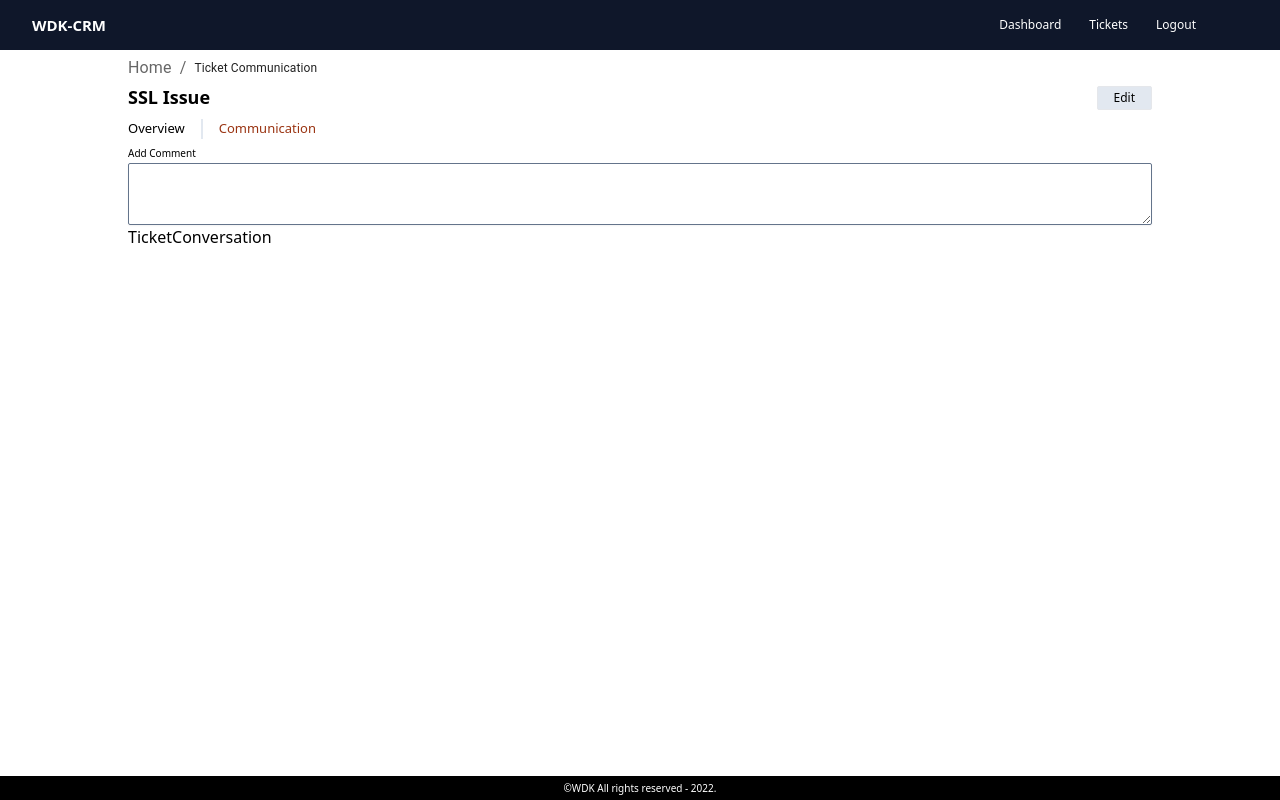
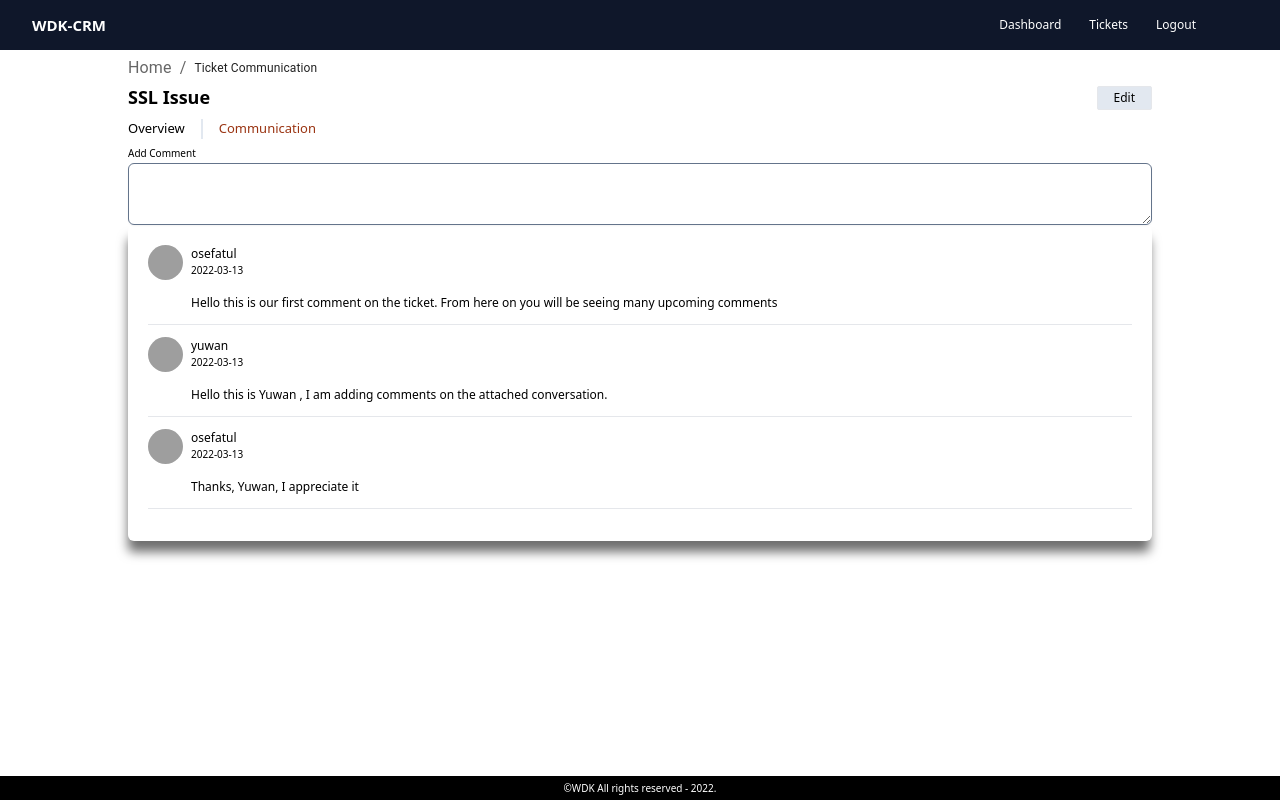
Before and after one commit to osefatul/ticket-tracker-system-CRM, a React (Create React App) app in the folder frontend/: page /ticket-communication in a window 1280 px wide. Both pictures are taken after a click on the element "Communication". Built offline with nearby package versions, Linux system fonts and the light colour scheme; grey boxes are pictures that could not be loaded.

Commit message:
Ticket overiew and commuincation have been designed

```diff
--- a/frontend/src/components/TicketPage/TicketBody.jsx
+++ b/frontend/src/components/TicketPage/TicketBody.jsx
@@ -1,7 +1,7 @@
 import React from "react";
 import TextareaAutosize from "@mui/material/TextareaAutosize";
 import TicketConversation from "./TicketConversation";
-function TicketBody() {
+function TicketBody({ details }) {
   return (
     <div>
       <form>
@@ -9,7 +9,7 @@ function TicketBody() {
         <textarea
           rows="3"
           className={`placeholder:italic placeholder:text-slate-400 placeholder:pl-1
-              block text-slate-700 bg-white rounded-sm shadow-sm sm:text-sm
+              block text-slate-700 bg-white rounded-md shadow-sm sm:text-sm
               focus:outline-none focus:border-sky-500 focus:ring-sky-500 focus:ring-1 border border-slate-500 w-full text-[10px]
               }`}
           name="comment"
@@ -17,8 +17,8 @@ function TicketBody() {
           required
         />
       </form>
-      <div>
-        <TicketConversation />
+      <div className="p-5 boxShadow rounded-md">
+        <TicketConversation details={details} />
       </div>
     </div>
   );
--- a/frontend/src/components/TicketPage/TicketConversation.jsx
+++ b/frontend/src/components/TicketPage/TicketConversation.jsx
@@ -1,7 +1,29 @@
 import React from "react";
 
-function TicketConversation() {
-  return <div>TicketConversation</div>;
+function TicketConversation({ details }) {
+  console.log(details);
+  return (
+    <div className="">
+      {details.map((cmnt, index) => (
+        <div className="space-y-3 mb-3">
+          <div key={index + cmnt.date} className="flex items-start space-x-2">
+            <img
+              className="w-[35px] h-[35px] object contain rounded-full"
+              src="https://avatars.githubusercontent.com/u/67508976?v=4"
+              alt=""
+            />
+
+            <div className="flex flex-col items-start justify-start text-[12px]">
+              <p>{cmnt.commentBy}</p>
+              <p className=" text-[10px] pb-4">{cmnt.date}</p>
+              <p>{cmnt.comment}</p>
+            </div>
+          </div>
+          <hr className="flex items-start justify-start mx-auto bg-slate-100 w-[100%] " />
+        </div>
+      ))}
+    </div>
+  );
 }
 
 export default TicketConversation;
--- a/frontend/src/components/TicketPage/TicketHeader.jsx
+++ b/frontend/src/components/TicketPage/TicketHeader.jsx
@@ -1,6 +1,6 @@
 import React, { useState } from "react";
 import TicketSummary from "./TicketSummary";
-import { data, data2 } from "../../dummyTickets";
+import { userRows } from "../../dummyTickets";
 import TicketBody from "./TicketBody";
 
 function TicketHeader() {
@@ -8,9 +8,9 @@ function TicketHeader() {
     {
       id: 0,
       category: "Overview",
-      details: data,
+      details: userRows[0].description,
     },
-    { id: 1, category: "Communication", details: data2 },
+    { id: 1, category: "Communication", details: userRows[0].conversation },
   ];
 
   const [value, setValue] = useState(0);
@@ -48,7 +48,13 @@ function TicketHeader() {
 
       <div></div>
 
-      <div>{category === "Overview" ? <TicketSummary /> : <TicketBody />}</div>
+      <div>
+        {category === "Overview" ? (
+          <TicketSummary details={details} />
+        ) : (
+          <TicketBody details={details} />
+        )}
+      </div>
     </div>
   );
 }
--- a/frontend/src/components/TicketPage/TicketSummary.jsx
+++ b/frontend/src/components/TicketPage/TicketSummary.jsx
@@ -1,6 +1,6 @@
 import React from "react";
 
-function TicketSummary({ description }) {
+function TicketSummary({ details }) {
   return (
     <div>
       <hr className="flex items-start justify-start mx-auto bg-slate-500 w-[100%] my-1" />
@@ -24,7 +24,7 @@ function TicketSummary({ description }) {
         </div>
       </div>
       <hr className="flex items-start justify-start mx-auto bg-slate-500 w-[100%] my-1" />
-      <div className="py-4">
+      <div className="p-5 boxShadow rounded-md">
         <div className="flex items-start space-x-2">
           <img
             className="w-[35px] h-[35px] object contain rounded-full"
@@ -37,12 +37,10 @@ function TicketSummary({ description }) {
             <p className=" text-[10px] pb-4">
               2022-05-26 7:12:38 AM (UTC-07:00)
             </p>
-            <p>All Ticket Description regarding the ticket should be here</p>
+            <p>{details}</p>
           </div>
         </div>
       </div>
-
-      <hr className="flex items-start justify-start mx-auto bg-slate-100 w-[100%] my-1" />
     </div>
   );
 }
--- a/frontend/src/dummyTickets.js
+++ b/frontend/src/dummyTickets.js
@@ -5,6 +5,27 @@ export const userRows = [
     title: "Printer issue",
     status: "pening",
     createdDate: "2022-03-13",
+    description:
+      "All Ticket Description regarding the ticket should be here, this is from userRows",
+    conversation: [
+      {
+        date: "2022-03-13",
+        comment:
+          "Hello this is our first comment on the ticket. From here on you will be seeing many upcoming comments",
+        commentBy: "osefatul",
+      },
+      {
+        date: "2022-03-13",
+        comment:
+          "Hello this is Yuwan , I am adding comments on the attached conversation. ",
+        commentBy: "yuwan",
+      },
+      {
+        date: "2022-03-13",
+        comment: "Thanks, Yuwan, I appreciate it",
+        commentBy: "osefatul",
+      },
+    ],
   },
   {
     id: 2,
```
